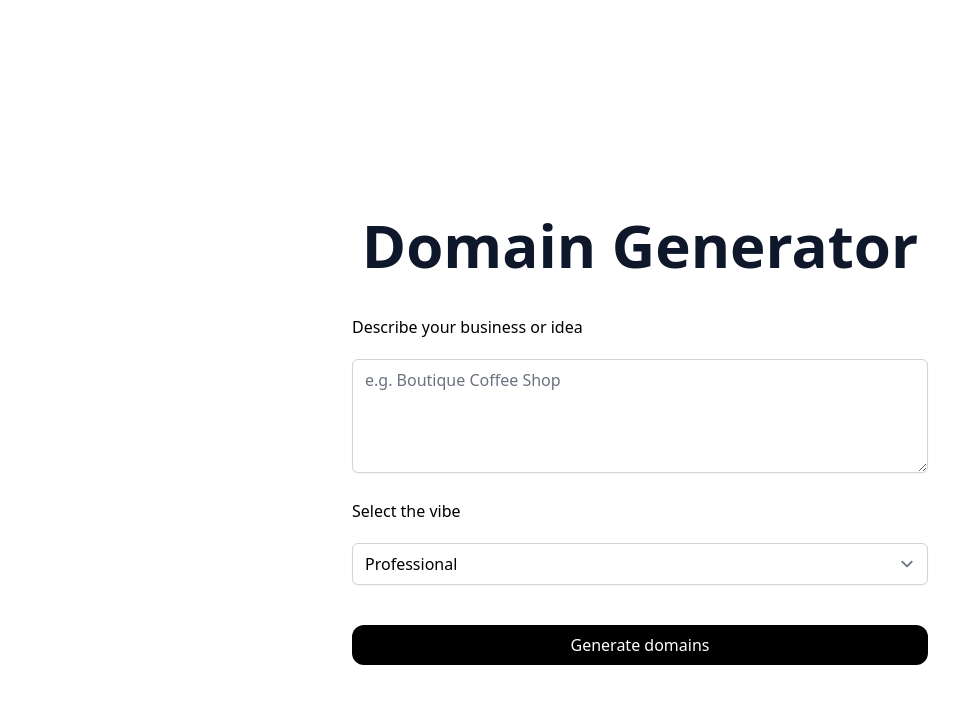
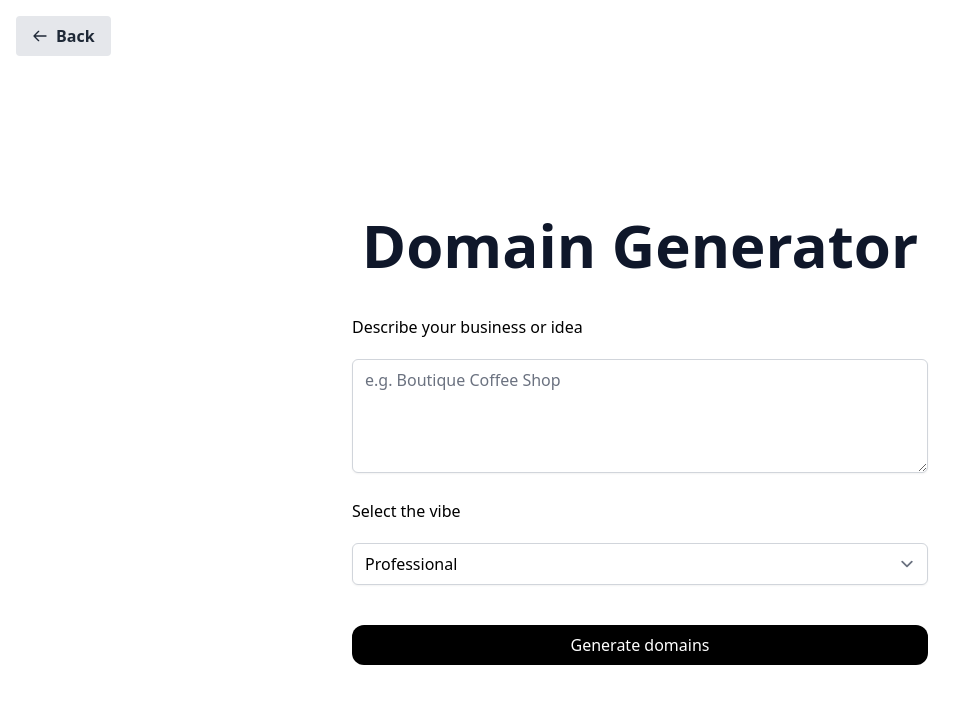
Before and after one commit to romanvieito/simplerb, a Next.js app: page /domain-ai in a window 1280 px wide. Shown: the top 704 px of the page, without its empty margins (0-975 px from the left). Built offline with nearby package versions, Linux system fonts and the light colour scheme.

Commit message:
back btn

```diff
--- a/pages/domain-ai.tsx
+++ b/pages/domain-ai.tsx
@@ -4,8 +4,10 @@ import { toast } from "react-hot-toast";
 import { DomainInfo, VibeType } from "../utils/Definitions";
 import { createParser, ParsedEvent, ReconnectInterval } from "eventsource-parser";
 import mixpanel from "../utils/mixpanel-config";
+import { useRouter } from "next/router"; // Add this import
 
 const DomainPage: React.FC = () => {
+  const router = useRouter(); // Add this line
   const [loading, setLoading] = useState(false);
   const [businessDescription, setBusinessDescription] = useState("");
   const [vibe, setVibe] = useState<VibeType>("Professional");
@@ -98,6 +100,10 @@ const DomainPage: React.FC = () => {
     });
   };
 
+  const handleBack = () => {
+    router.back();
+  };
+
   return (
     <div className="flex max-w-5xl mx-auto flex-col items-center justify-center py-2 min-h-screen">
       <Head>
@@ -106,6 +112,16 @@ const DomainPage: React.FC = () => {
       </Head>
 
       <main className="flex flex-1 w-full flex-col items-center justify-center text-center px-4 mt-12 sm:mt-20">
+        <button
+          onClick={handleBack}
+          className="absolute top-4 left-4 bg-gray-200 hover:bg-gray-300 text-gray-800 font-bold py-2 px-4 rounded inline-flex items-center"
+        >
+          <svg xmlns="http://www.w3.org/2000/svg" className="h-4 w-4 mr-2" fill="none" viewBox="0 0 24 24" stroke="currentColor">
+            <path strokeLinecap="round" strokeLinejoin="round" strokeWidth={2} d="M10 19l-7-7m0 0l7-7m-7 7h18" />
+          </svg>
+          Back
+        </button>
+
         <h1 className="sm:text-6xl text-4xl max-w-[708px] font-bold text-slate-900">
           Domain Generator
         </h1>
```
